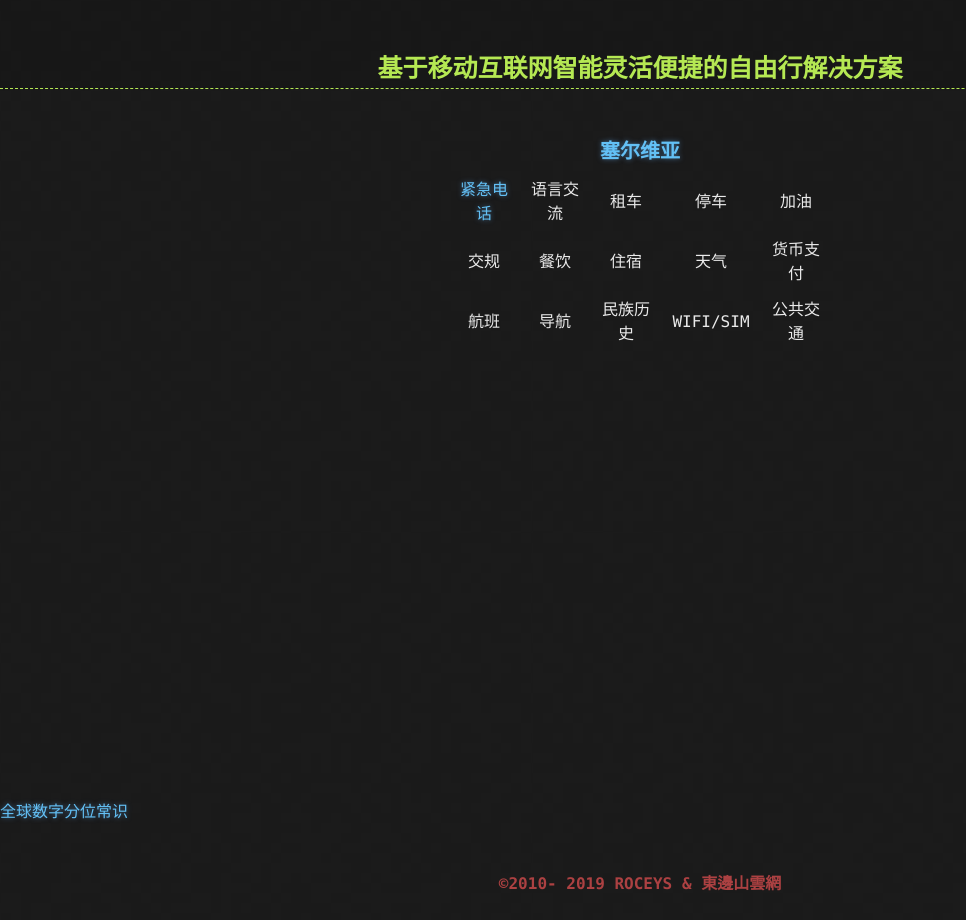
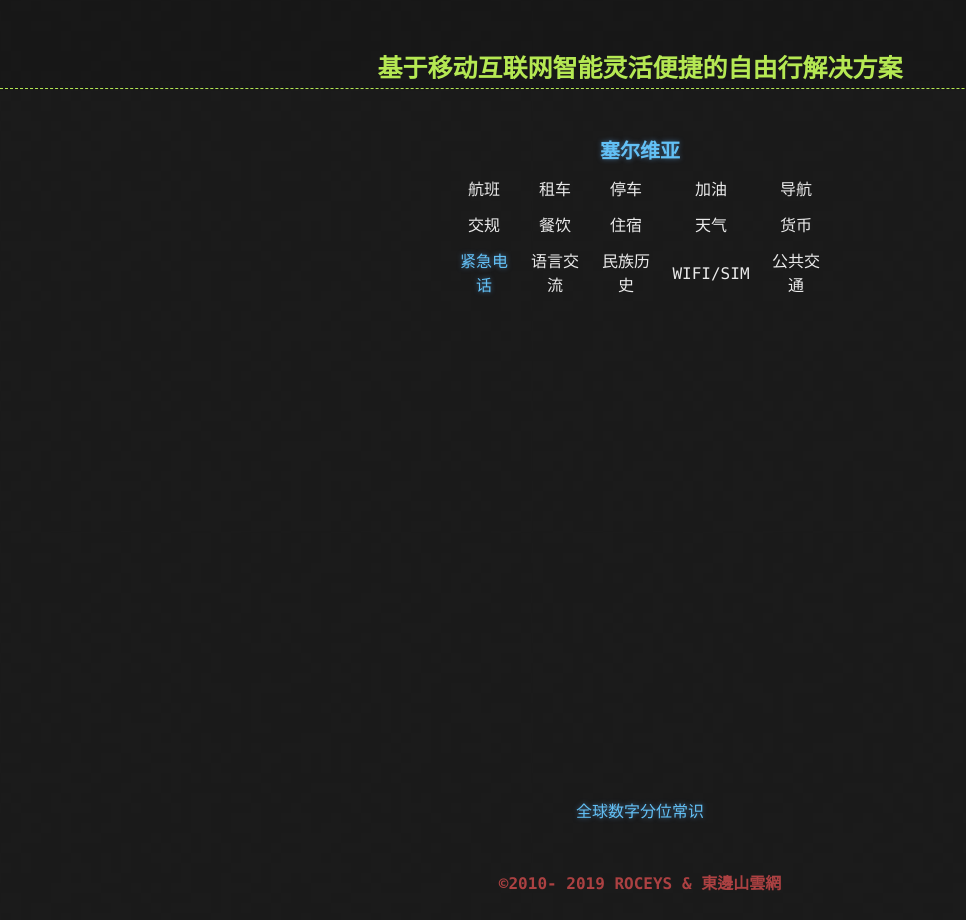
Before and after one commit to roceys/roceys.github.io, a Jekyll site: the page built from travel.md, in a window 1280 px wide. Shown: the whole page, without its empty margins (0-966 px from the left). Built offline with Jekyll 4.4.1, drawn with Linux system fonts in a browser that asks for light colours; nearby versions of some CDN libraries; comment, search, counter and statistics services are not loaded.

Commit message:
css update.

```diff
--- a/_layouts/travel.html
+++ b/_layouts/travel.html
@@ -66,22 +66,22 @@
             <td colspan="5" class="city"><a href="/assets/images/travel/塞尔维亚QQ图片20190828185738.png">塞尔维亚</a></td>
         </tr>
         <tr>
-            <td><a href="/assets/images/travel/紧急电话QQ图片20190828181503.png">紧急电话</a></td>
-            <td>语言交流</td>
+            <td>航班</td>
             <td>租车</td>
             <td>停车</td>
             <td>加油</td>
+            <td>导航</td>
         </tr>
         <tr>
             <td>交规</td>
             <td>餐饮</td>
             <td>住宿</td>
             <td>天气</td>
-            <td>货币支付</td>
+            <td>货币</td>
         </tr>
         <tr>
-            <td>航班</td>
-            <td>导航</td>
+            <td><a href="/assets/images/travel/紧急电话QQ图片20190828181503.png">紧急电话</a></td>
+            <td>语言交流</td>
             <td>民族历史</td>
             <td>WIFI/SIM</td>
             <td>公共交通</td>
@@ -109,7 +109,7 @@
 </script>
 {% endif %}
 <footer>
-    <div><a href="/assets/images/travel/全球数字货币分位QQ图片20190828191505.png">全球数字分位常识</a></div>
+    <div style="text-align: center;"><a href="/assets/images/travel/全球数字货币分位QQ图片20190828191505.png">全球数字分位常识</a></div>
     <br><br>
     <p class="copyright">©2010-
         <script>var d = new Date();
```
